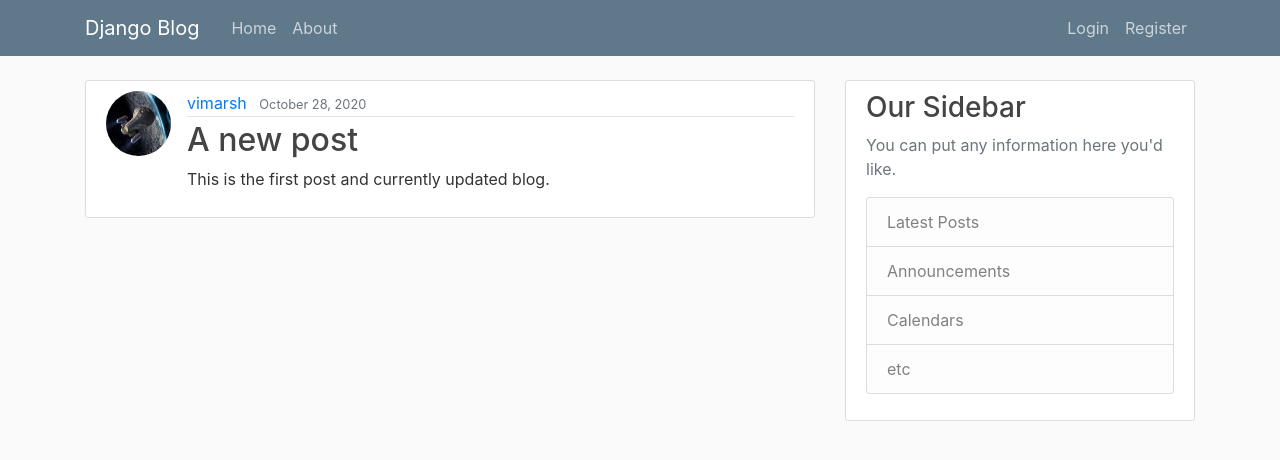
After one commit to Vimarsh-Koul/Blogpost-webapp, a Django app: page /post/1/ in a window 1280 px wide. The commit adds this page. Shown: the top 460 px of the page. Run offline with Django 3.2, Linux system fonts and the light colour scheme; data comes from the database, SQL or seed files in the repository; both versions use the stored data as it was after the commit; some libraries are stand-ins or nearby versions.

Commit message:
Added functionality for creating,updating and deleting posts

```diff
--- a/cs/blog/models.py
+++ b/cs/blog/models.py
@@ -1,6 +1,7 @@
 from django.db import models
 from django.utils import timezone
 from django.contrib.auth.models import User
+from django.urls import reverse
 
 # Create your models here.
 
@@ -13,3 +14,6 @@ class post(models.Model):
 
     def __str__(self):
         return self.title
+
+    def get_absolute_url(self):
+        return reverse('post-detail', kwargs={'pk':self.pk})
--- a/cs/blog/templates/blog/base.html
+++ b/cs/blog/templates/blog/base.html
@@ -34,6 +34,7 @@
             <!-- Navbar Right Side -->
             <div class="navbar-nav">
               {% if user.is_authenticated %}
+                <a class="nav-item nav-link" href="{% url 'post-create' %}">New Post</a>
                 <a class="nav-item nav-link" href="{% url 'profile' %}">profile</a>
                 <a class="nav-item nav-link" href="{% url 'logout' %}">Logout</a>
               {% else %}
--- a/cs/blog/templates/blog/home.html
+++ b/cs/blog/templates/blog/home.html
@@ -9,7 +9,7 @@
               <a class="mr-2" href="#">{{ post.author }}</a>
               <small class="text-muted">{{ post.date_posted|date:"F d, Y" }}</small>
             </div>
-            <h2><a class="article-title" href="#">{{ post.title }}</a></h2>
+            <h2><a class="article-title" href="{% url 'post-detail' post.id %}">{{ post.title }}</a></h2>
             <p class="article-content">{{ post.content }}</p>
           </div>
         </article>
--- /dev/null
+++ b/cs/blog/templates/blog/post_detail.html
@@ -0,0 +1,19 @@
+
+{% extends "blog/base.html" %}
+{% block content %}
+        <article class="media content-section">
+          <img class="rounded-circle article-img" src="{{ post.author.profile.image.url }}">
+          <div class="media-body">
+            <div class="article-metadata">
+              <a class="mr-2" href="#">{{ object.author }}</a>
+              <small class="text-muted">{{ post.date_posted|date:"F d, Y" }}</small>
+                {% if object.author == user %}
+                  <a class="btn btn-secondary btn-sm mt-1 mb-1 ml-3" href="{% url 'post-update' object.id %}">Update</a>
+                  <a class="btn btn-danger btn-sm mt-1 mb-1" href="{% url 'post-delete' object.id %}">Delete</a>
+                {% endif %}
+            </div>
+            <h2 class="article-title"> {{ object.title }} </h2>
+            <p class="article-content">{{ object.content }}</p>
+          </div>
+        </article>
+{% endblock content %}
--- a/cs/blog/urls.py
+++ b/cs/blog/urls.py
@@ -1,9 +1,14 @@
 from django.urls import path
 from . import views
+from .views import postlistview,postdetailview,postcreateview,postupdateview,postdeleteview
 
 
 urlpatterns = [
     # path('admin/', admin.site.urls),
-    path('', views.home, name='home'),
-    path('about/',views.about,name='about')
+    path('',postlistview.as_view(), name='home'),
+    path('post/<int:pk>/',postdetailview.as_view(), name='post-detail'),
+    path('post/new/',postcreateview.as_view(), name='post-create'),
+    path('about/',views.about,name='about'),
+    path('post/<int:pk>/update',postupdateview.as_view(), name='post-update'),
+    path('post/<int:pk>/delete',postdeleteview.as_view(), name='post-delete'),
 ]
--- a/cs/blog/views.py
+++ b/cs/blog/views.py
@@ -1,22 +1,24 @@
 from django.shortcuts import render
 from django.http import HttpResponse
 from .models import post
+from django.views.generic import ListView,DetailView,CreateView,UpdateView,DeleteView
+from django.contrib.auth.mixins import LoginRequiredMixin,UserPassesTestMixin
 
 # Create your views here.
-posts = [
-    {
-        'author': 'CoreyMS',
-        'title': 'Blog Post 1',
-        'content': 'First post content',
-        'date_posted': 'August 27, 2018'
-    },
-    {
-        'author': 'Jane Doe',
-        'title': 'Blog Post 2',
-        'content': 'Second post content',
-        'date_posted': 'August 28, 2018'
-    }
-]
+# posts = [
+#     {
+#         'author': 'CoreyMS',
+#         'title': 'Blog Post 1',
+#         'content': 'First post content',
+#         'date_posted': 'August 27, 2018'
+#     },
+#     {
+#         'author': 'Jane Doe',
+#         'title': 'Blog Post 2',
+#         'content': 'Second post content',
+#         'date_posted': 'August 28, 2018'
+#     }
+# ]
 
 def home(request):
     context = {
@@ -27,3 +29,46 @@ def home(request):
 
 def about(request):
     return render(request,'blog/about.html')
+
+
+class postlistview(ListView):
+    model = post
+    template_name = 'blog/home.html'
+    context_object_name='posts'
+    ordering = ['-date_posted']
+
+class postdetailview(DetailView):
+    model = post
+
+class postcreateview(LoginRequiredMixin,CreateView):
+    model = post
+    fields = ['title','content']
+
+    def form_valid(self,form):
+        form.instance.author=self.request.user
+        return super().form_valid(form)
+
+
+
+class postupdateview(LoginRequiredMixin,UserPassesTestMixin,UpdateView):
+    model = post
+    fields = ['title','content']
+
+    def form_valid(self,form):
+        form.instance.author=self.request.user
+        return super().form_valid(form)
+
+    def test_func(self):
+        post = self.get_object()
+        if self.request.user == post.author:
+            return True
+        return False
+
+class postdeleteview(LoginRequiredMixin,UserPassesTestMixin,DeleteView):
+    model = post
+    success_url='/'
+    def test_func(self):
+        post = self.get_object()
+        if self.request.user == post.author:
+            return True
+        return False
```
Also changed, not shown: cs/blog/templates/blog/post_confirm_delete.html (added, +16 -0 lines), cs/blog/templates/blog/post_form.html (added, +16 -0 lines), cs/db.sqlite3, cs/media/default.jpg (added), cs/users/migrations/0002_auto_20201107_1508.py (added), 4 other files.
